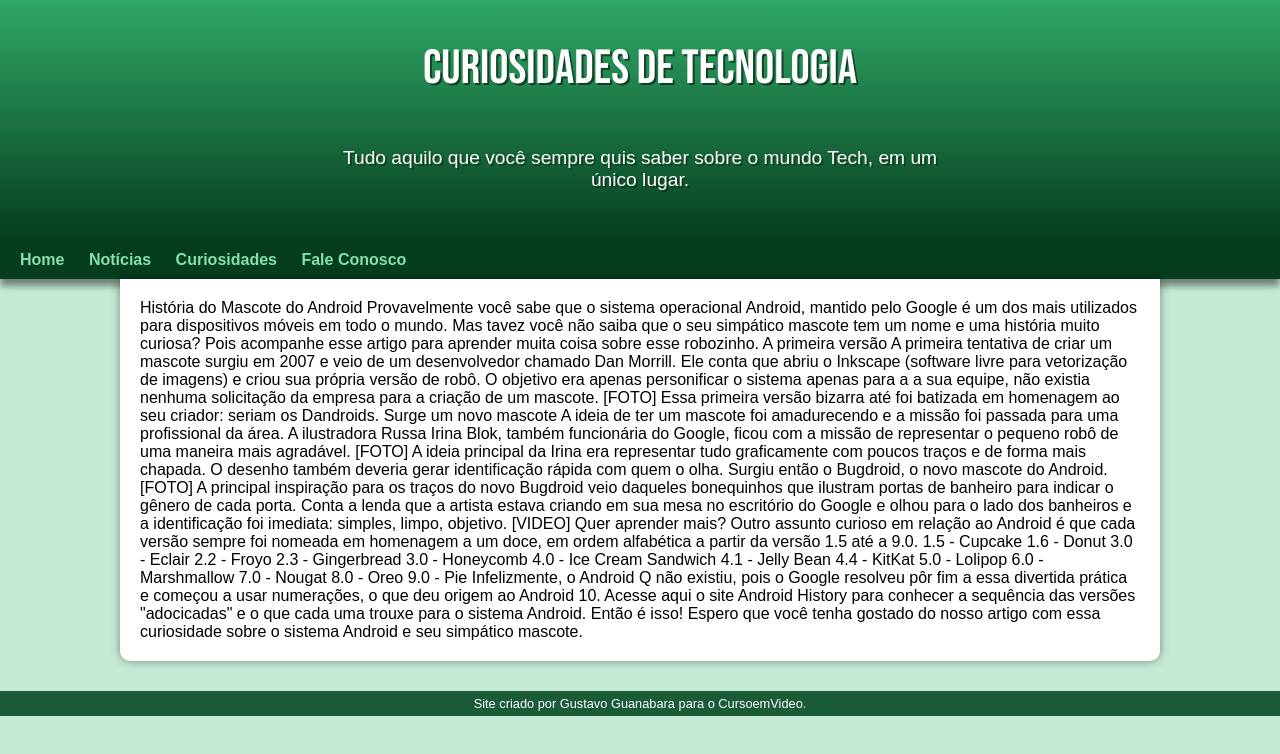
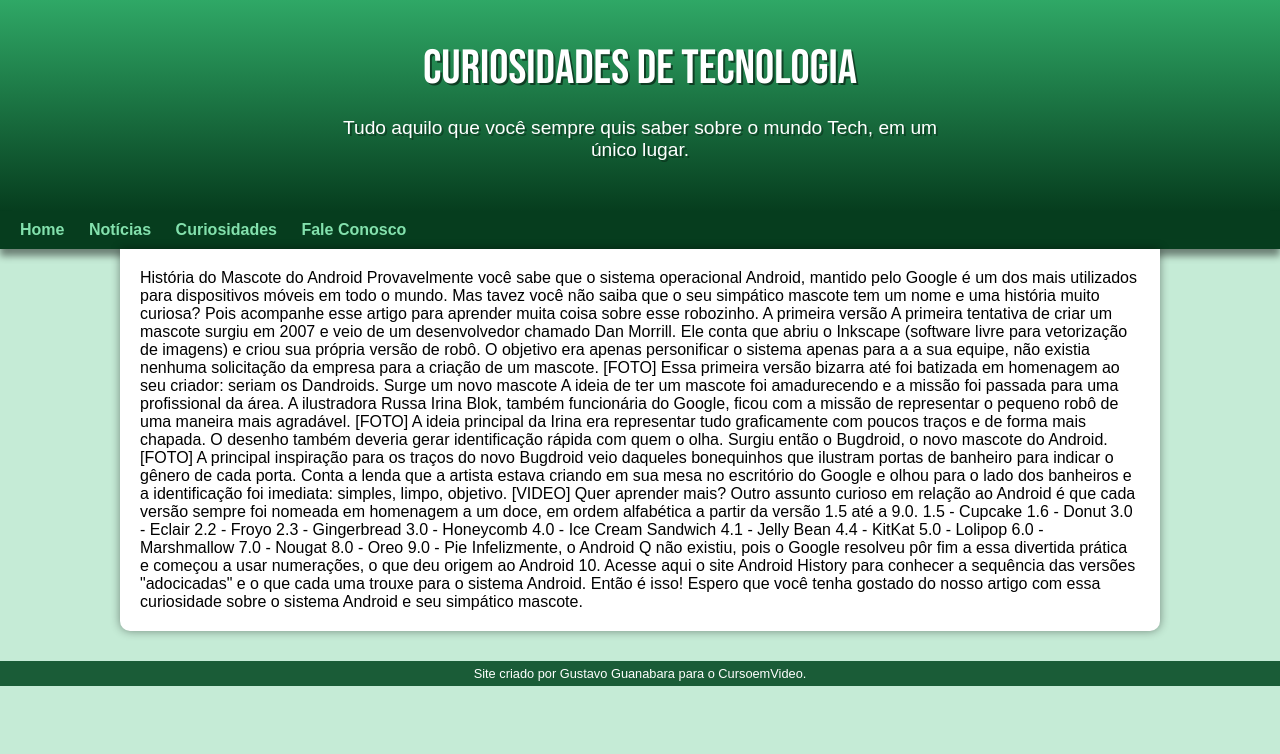
Before and after one commit to AMANDA-DEV-CAVALCANTE/projeto-android, a plain HTML site: page pacote-projeto-d010/guana_android.html in a window 1280 px wide. Drawn offline with Linux system fonts and the light colour scheme; files that its build step writes are made by us from their sources; a web font is replaced by a local one.

Commit message:
AJUSTES NO HEADER H1 E P

```diff
--- a/estilos/style.css
+++ b/estilos/style.css
@@ -55,8 +55,8 @@ header > h1 {
     font-family: var(--fonte-destaque);
     font-size: 3em;
     font-weight: normal;
-    padding-bottom: 50px;
-    text-shadow: 2px 2px rgba(0, 0, 0, 0.514);
+    margin-bottom: 20px;
+    text-shadow: 2px 2px 0px rgba(0, 0, 0, 0.514);
 
 }
 
@@ -69,7 +69,7 @@ header > p {
     padding-left: 10px;
     margin: auto;
     padding-bottom: 50px;
-    text-shadow: 2px 2px rgba(0, 0, 0, 0.315);
+    text-shadow: 2px 2px 0px rgba(0, 0, 0, 0.315);
 }
 
 nav {
```
